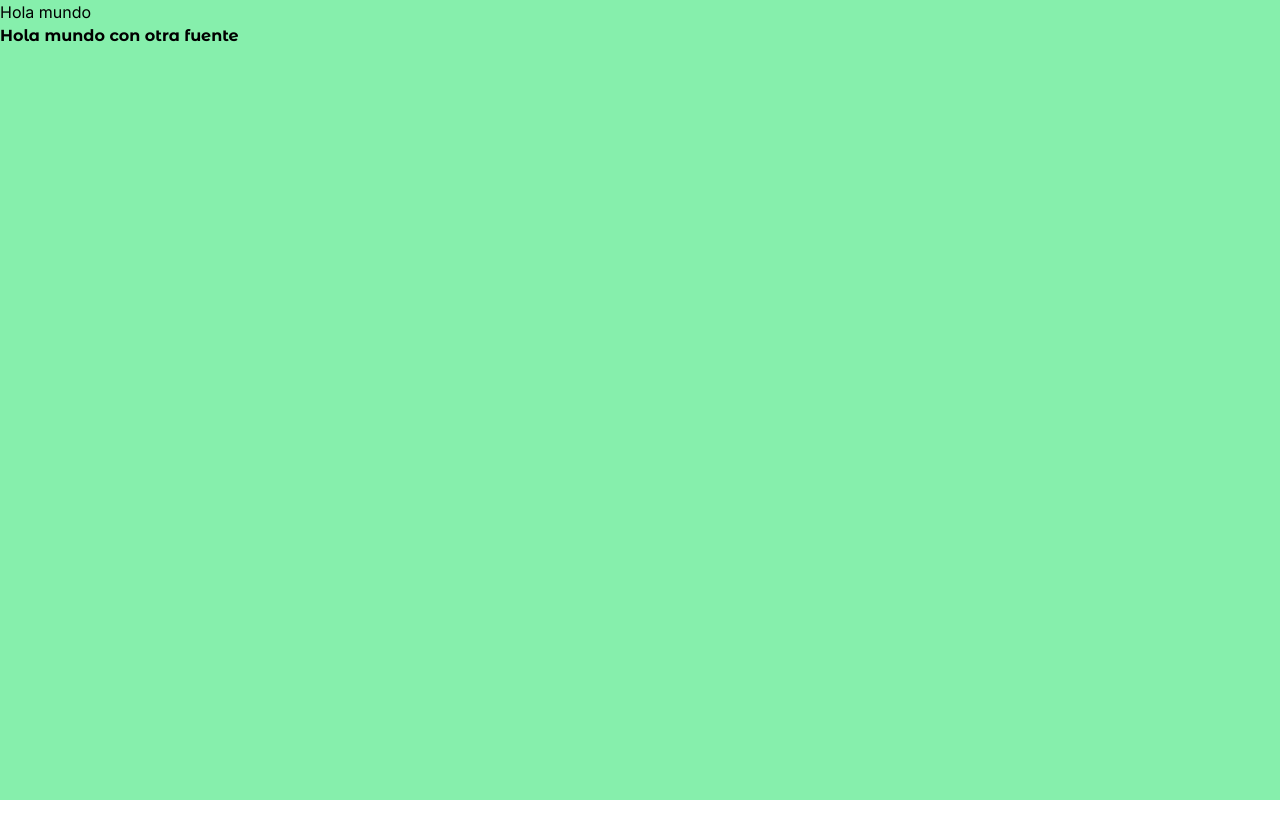
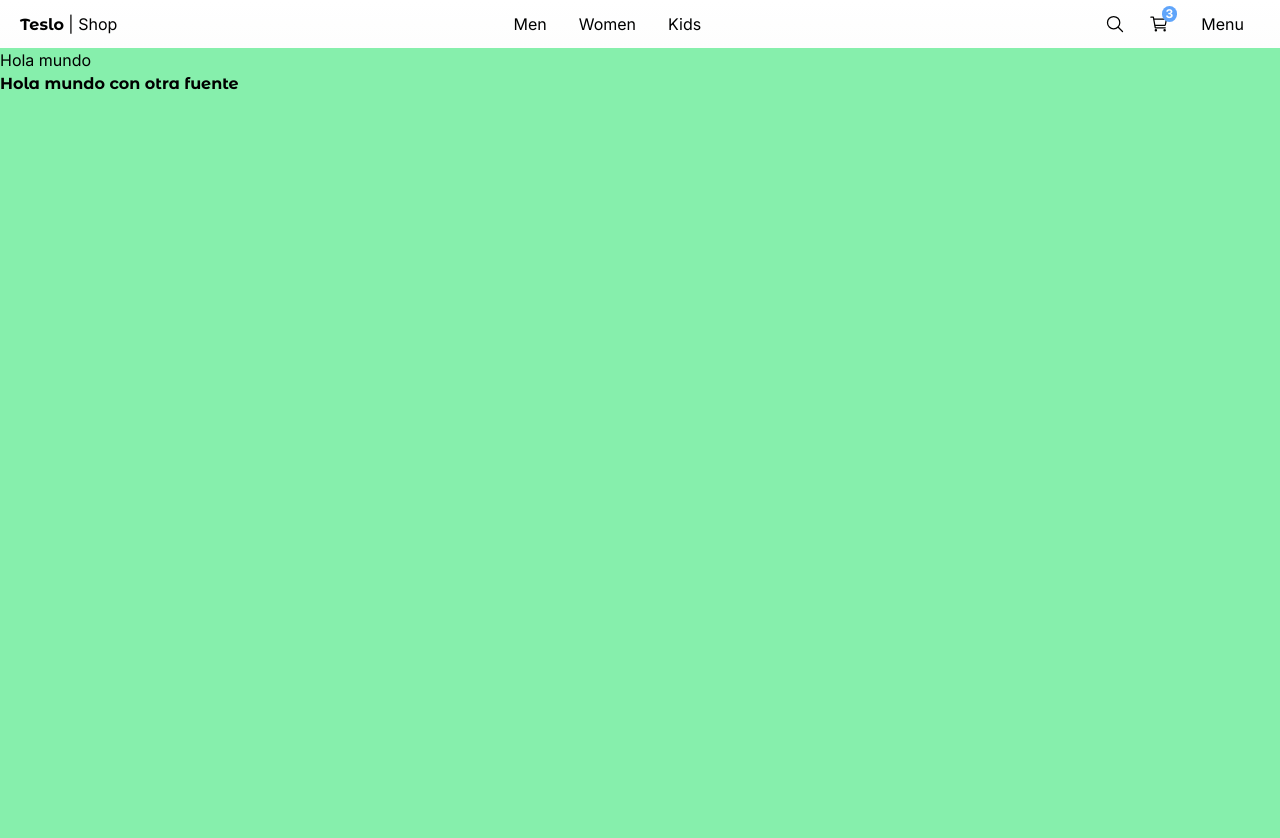
Before and after one commit to Carloslt5/next-course, a Next.js app in the folder 04-teslo-shop/: page / in a window 1280 px wide. Shown: the top 838 px of the page. Before the commit the page ends 800 px from the top, so only its background shows below. Built offline with nearby package versions, Linux system fonts and the light colour scheme.

Commit message:
🔨 task: create topMenu

```diff
--- a/04-teslo-shop/src/app/layout.tsx
+++ b/04-teslo-shop/src/app/layout.tsx
@@ -1,3 +1,4 @@
+import { TopMenu } from "@/components/ui/TopMenu";
 import { inter } from "@/config/fonts";
 import type { Metadata } from "next";
 import "./globals.css";
@@ -14,7 +15,10 @@
 }>) {
   return (
     <html lang="en">
-      <body className={inter.className}>{children}</body>
+      <body className={inter.className}>
+        <TopMenu />
+        {children}
+      </body>
     </html>
   );
 }
--- /dev/null
+++ b/04-teslo-shop/src/components/ui/TopMenu.tsx
@@ -0,0 +1,53 @@
+import { titleFont } from "@/config/fonts";
+import Link from "next/link";
+import { IoCartOutline, IoSearchOutline } from "react-icons/io5";
+
+export const TopMenu = () => {
+  return (
+    <nav className="flex px-5 justify-between items-center w-full py-1">
+      <div>
+        <Link href={"/"}>
+          <span className={`${titleFont.className} antialised font-bold`}> Teslo</span>
+          <span> | Shop</span>
+        </Link>
+      </div>
+
+      <div className="hidden sm:block">
+        <Link
+          href={"/category/men"}
+          className="m-2 p-2 rounded-md transition-all hover:bg-gray-100"
+        >
+          <span>Men</span>
+        </Link>
+        <Link
+          href={"/category/women"}
+          className="m-2 p-2 rounded-md transition-all hover:bg-gray-100"
+        >
+          <span>Women</span>
+        </Link>
+        <Link
+          href={"/category/kids"}
+          className="m-2 p-2 rounded-md transition-all hover:bg-gray-100"
+        >
+          <span>Kids</span>
+        </Link>
+      </div>
+
+      <div className="flex items-center gap-2">
+        <Link href={"/search"} className="p-2">
+          <IoSearchOutline className="w-5 h-5" />
+        </Link>
+        <Link href={"/cart"} className="p-2">
+          <div className="relative">
+            <span className="absolute text-xs rounded-full font-bold px-1 bg-blue-400 text-white -top-2 -right-2">
+              3
+            </span>
+            <IoCartOutline className="w-5 h-5" />
+          </div>
+        </Link>
+
+        <button className="mx-2 p-2 rounded-md transition-all hover:bg-gray-100">Menu</button>
+      </div>
+    </nav>
+  );
+};
```
Also changed, not shown: 04-teslo-shop/package.json (+5 -4 lines), 1 other file (tests, documents, lock files or other folders).
